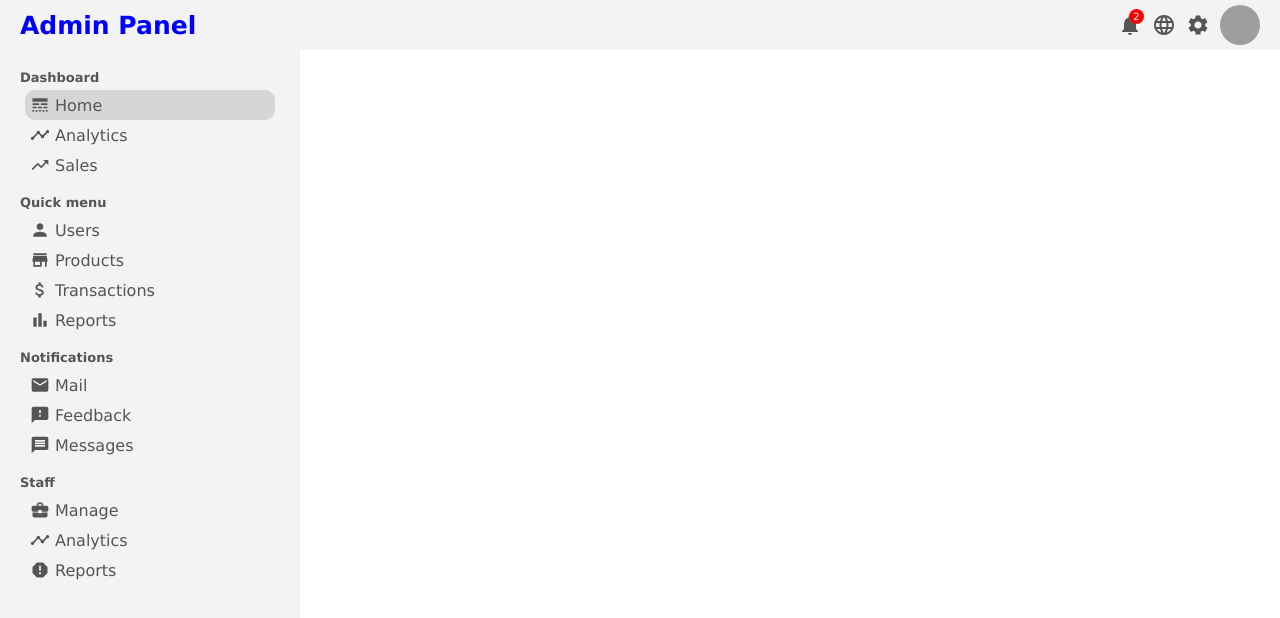
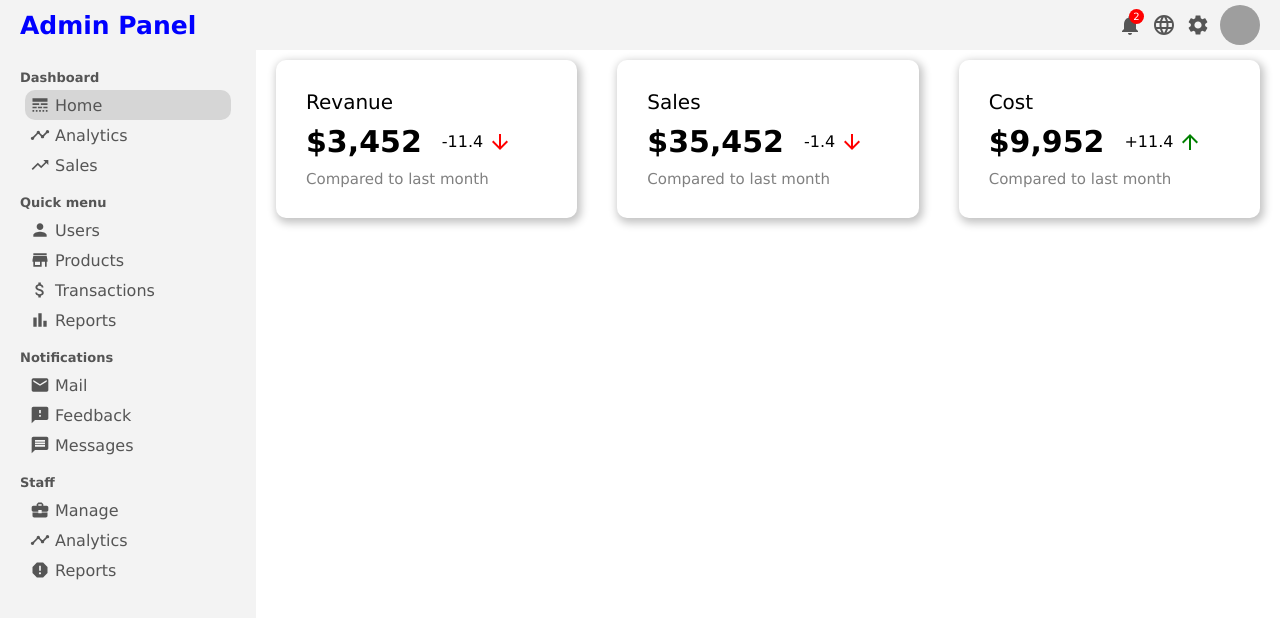
Before and after one commit to mjIsaac17/react-admin-panel, a React (Create React App) app: page / in a window 1280 px wide. Shown: the top 618 px of the page. Built offline with nearby package versions, Linux system fonts and the light colour scheme; grey boxes are pictures that could not be loaded.

Commit message:
Home page and FeaturedInfo component

```diff
--- a/src/App.js
+++ b/src/App.js
@@ -1,5 +1,6 @@
 import Navbar from './components/navbar/Navbar';
 import Sidebar from './components/sidebar/Sidebar';
+import Home from './pages/home/Home';
 
 function App() {
   return (
@@ -7,7 +8,7 @@ function App() {
       <Navbar />
       <div className='container'>
         <Sidebar />
-        {/* <div className='others'>others</div> */}
+        <Home />
       </div>
     </div>
   );
--- /dev/null
+++ b/src/components/featuredInfo/FeaturedInfo.jsx
@@ -0,0 +1,39 @@
+import { ArrowDownward, ArrowUpward } from '@mui/icons-material';
+import './featuredInfo.css';
+
+export default function FeaturedInfo() {
+  return (
+    <div className='featured'>
+      <div className='featured-item'>
+        <span className='featured-title'>Revanue</span>
+        <div className='featured-money-container'>
+          <span className='featured-money'>$3,452</span>
+          <span className='featured-money-rate'>
+            -11.4 <ArrowDownward className='featured-icon negative' />
+          </span>
+        </div>
+        <span className='featured-sub'>Compared to last month</span>
+      </div>
+      <div className='featured-item'>
+        <span className='featured-title'>Sales</span>
+        <div className='featured-money-container'>
+          <span className='featured-money'>$35,452</span>
+          <span className='featured-money-rate'>
+            -1.4 <ArrowDownward className='featured-icon negative' />
+          </span>
+        </div>
+        <span className='featured-sub'>Compared to last month</span>
+      </div>
+      <div className='featured-item'>
+        <span className='featured-title'>Cost</span>
+        <div className='featured-money-container'>
+          <span className='featured-money'>$9,952</span>
+          <span className='featured-money-rate'>
+            +11.4 <ArrowUpward className='featured-icon' />
+          </span>
+        </div>
+        <span className='featured-sub'>Compared to last month</span>
+      </div>
+    </div>
+  );
+}
--- /dev/null
+++ b/src/components/featuredInfo/featuredInfo.css
@@ -0,0 +1,48 @@
+.featured {
+  display: flex;
+  justify-content: space-between;
+  width: 100%;
+}
+
+.featured-item {
+  border-radius: 10px;
+  box-shadow: 2px 3px 8px 2px rgba(0, 0, 0, 0.24);
+  cursor: pointer;
+  flex: 1;
+  margin: 0 20px;
+  padding: 30px;
+}
+
+.featured-title {
+  font-size: 20px;
+}
+
+.featured-money-container {
+  display: flex;
+  margin: 10px 0;
+}
+
+.featured-money {
+  font-size: 30px;
+  font-weight: 600;
+}
+
+.featured-money-rate {
+  align-items: center;
+  display: flex;
+  margin-left: 20px;
+}
+
+.featured-icon {
+  color: green;
+  font-size: 14px;
+  margin-left: 5px;
+}
+.featured-icon.negative {
+  color: red;
+}
+
+.featured-sub {
+  color: gray;
+  font-size: 15px;
+}
--- /dev/null
+++ b/src/pages/home/Home.jsx
@@ -0,0 +1,10 @@
+import FeaturedInfo from '../../components/featuredInfo/FeaturedInfo';
+import './home.css';
+
+export default function Home() {
+  return (
+    <div className='home'>
+      <FeaturedInfo />
+    </div>
+  );
+}
--- /dev/null
+++ b/src/pages/home/home.css
@@ -0,0 +1,4 @@
+.home {
+  flex: 4;
+  margin-top: 10px;
+}
```
